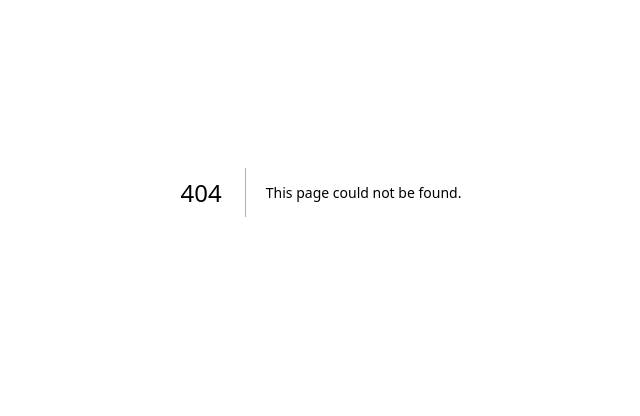
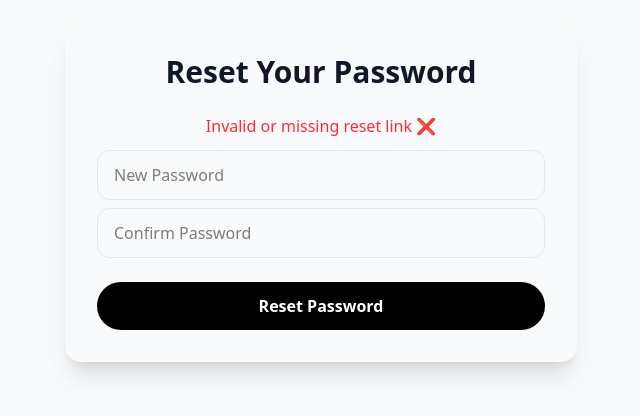
Before and after one commit to nathnaeltamirat/news-brief-frontend, a Next.js app in the folder news_brief/: page /reset-password in a window 1280 px wide. Before the commit this address had no page. Shown: the part 208-624 px from the top of the page, without its empty margins (319-959 px from the left). Built offline with nearby package versions, Linux system fonts and the light colour scheme.

Commit message:
reset-password page created and updated with the api

```diff
--- /dev/null
+++ b/news_brief/src/app/reset-password/page.tsx
@@ -0,0 +1,8 @@
+import ResetPasswordForm from "../../components/reset_password/reset_pass";
+
+export default function ResetPasswordPage() {
+  return(
+  <div className="flex items-center justify-center min-h-screen bg-gray-50">
+      <ResetPasswordForm />
+    </div>)
+}
--- a/news_brief/src/components/reset_password/reset_pass.tsx
+++ b/news_brief/src/components/reset_password/reset_pass.tsx
@@ -1,9 +1,11 @@
 "use client";
-import React, { useState } from "react";
+
+import React, { useState, useEffect } from "react";
+import { Eye, EyeOff } from "lucide-react";
 import { useSearchParams, useRouter } from "next/navigation";
-import { apiClient } from "../../lib/api";
+import { apiClient } from "../../lib/api"; // adjust path if needed
 
-export default function ResetPasswordPage() {
+export default function ResetPasswordForm() {
   const searchParams = useSearchParams();
   const router = useRouter();
 
@@ -11,58 +13,148 @@ export default function ResetPasswordPage() {
   const verifier = searchParams.get("verifier") || "";
 
   const [password, setPassword] = useState("");
-  const [confirm, setConfirm] = useState("");
-  const [message, setMessage] = useState("");
+  const [confirmPassword, setConfirmPassword] = useState("");
+  const [showPassword, setShowPassword] = useState(false);
+  const [showConfirmPassword, setShowConfirmPassword] = useState(false);
+  const [showPasswordMessage, setShowPasswordMessage] = useState(false);
+
   const [loading, setLoading] = useState(false);
+  const [error, setError] = useState("");
+  const [success, setSuccess] = useState("");
+
+  // ✅ Password validation rules
+  const getPasswordMessage = (pwd: string) => {
+    const messages: string[] = [];
+    if (pwd.length < 8) messages.push("at least 8 characters");
+    if (!/[A-Z]/.test(pwd)) messages.push("an uppercase letter");
+    if (!/[a-z]/.test(pwd)) messages.push("a lowercase letter");
+    if (!/\d/.test(pwd)) messages.push("a number");
+    if (!/[!@#$%^&*(),.?\":{}|<>]/.test(pwd))
+      messages.push("a special character");
+
+    if (messages.length === 0) return "";
+    return "Password must include " + messages.join(", ") + ".";
+  };
+
+  const passwordMessage = getPasswordMessage(password);
+
+  useEffect(() => {
+    if (!token || !verifier) {
+      setError("Invalid or missing reset link ❌");
+    }
+  }, [token, verifier]);
 
   const handleSubmit = async () => {
-    if (password !== confirm) {
-      setMessage("Passwords do not match ❌");
+    if (!token || !verifier) {
+      setError("Missing reset credentials ❌");
       return;
     }
+
+    if (password !== confirmPassword) {
+      setError("Passwords do not match ❌");
+      return;
+    }
+
+    if (passwordMessage !== "") {
+      setError("Password does not meet all requirements ❌");
+      return;
+    }
+
+    setLoading(true);
+    setError("");
+    setSuccess("");
+
     try {
-      setLoading(true);
-      // const res = await apiClient.resetPassword(verifier, token, password);
-      setMessage("Password reset successfully ✅");
-      setTimeout(() => router.push("/signin"), 2000);
+      const res = await apiClient.resetPassword(verifier, token, password);
+      setSuccess(res.message || "Password reset successfully ✅");
+
+      // clear input fields
+      setPassword("");
+      setConfirmPassword("");
+      setShowPasswordMessage(false);
+
+      setTimeout(() => router.push("/"), 1500);
     } catch (err: unknown) {
       if (err instanceof Error) {
-    setMessage(err.message);
+        setError(err.message);
       } else {
-    setMessage("Error sending reset link.");
+        setError("Something went wrong ❌");
       }
-}  finally {
+    } finally {
       setLoading(false);
     }
   };
 
   return (
-    <div className="flex items-center justify-center min-h-screen bg-gray-50">
-      <div className="w-full max-w-md rounded-2xl shadow-xl p-8 bg-white">
-        <h1 className="text-3xl font-bold text-center mb-6">Reset Password</h1>
+    <div className="relative w-full max-w-md sm:max-w-lg mx-auto rounded-2xl shadow-xl p-6 sm:p-8 bg-gray-50 transition-all duration-300">
+      <h1 className="text-2xl sm:text-3xl font-bold text-center text-gray-900 mb-6">
+        Reset Your Password
+      </h1>
+
+      {success && (
+        <p className="text-green-600 text-center mb-3 text-sm sm:text-base">
+          {success}
+        </p>
+      )}
+      {error && (
+        <p className="text-red-500 text-center mb-3 text-sm sm:text-base">
+          {error}
+        </p>
+      )}
+
+      {/* Password */}
+      <div className="relative mb-2">
         <input
-          type="password"
+          type={showPassword ? "text" : "password"}
           placeholder="New Password"
           value={password}
           onChange={(e) => setPassword(e.target.value)}
-          className="w-full px-4 py-3 mb-4 rounded-xl border border-gray-200 focus:outline-none focus:ring-2 focus:ring-black"
+          onFocus={() => setShowPasswordMessage(true)}
+          className="w-full px-4 py-3 rounded-xl border border-gray-200 bg-gray-50 pr-10 text-sm sm:text-base"
         />
+        {password && (
+          <button
+            type="button"
+            onClick={() => setShowPassword(!showPassword)}
+            className="absolute right-3 top-1/2 -translate-y-1/2 text-gray-500"
+          >
+            {showPassword ? <EyeOff size={18} /> : <Eye size={18} />}
+          </button>
+        )}
+      </div>
+
+      {/* Live password validation */}
+      {showPasswordMessage && passwordMessage && (
+        <p className="text-red-500 text-sm mb-4">{passwordMessage}</p>
+      )}
+
+      {/* Confirm Password */}
+      <div className="relative mb-6">
         <input
-          type="password"
+          type={showConfirmPassword ? "text" : "password"}
           placeholder="Confirm Password"
-          value={confirm}
-          onChange={(e) => setConfirm(e.target.value)}
-          className="w-full px-4 py-3 mb-4 rounded-xl border border-gray-200 focus:outline-none focus:ring-2 focus:ring-black"
+          value={confirmPassword}
+          onChange={(e) => setConfirmPassword(e.target.value)}
+          className="w-full px-4 py-3 rounded-xl border border-gray-200 bg-gray-50 pr-10 text-sm sm:text-base"
         />
+        {confirmPassword && (
+          <button
+            type="button"
+            onClick={() => setShowConfirmPassword(!showConfirmPassword)}
+            className="absolute right-3 top-1/2 -translate-y-1/2 text-gray-500"
+          >
+            {showConfirmPassword ? <EyeOff size={18} /> : <Eye size={18} />}
+          </button>
+        )}
+      </div>
+
       <button
         onClick={handleSubmit}
         disabled={loading}
-          className="w-full py-3 rounded-xl bg-black text-white hover:bg-gray-800 transition"
+        className="w-full bg-black text-white py-3 rounded-[30px] font-semibold hover:bg-gray-900 disabled:opacity-50 text-sm sm:text-base"
       >
         {loading ? "Resetting..." : "Reset Password"}
       </button>
-        {message && <p className="mt-4 text-center text-sm">{message}</p>}
-      </div>
     </div>
   );
 }
```
Lines whose indentation alone changed are shown as unchanged.
